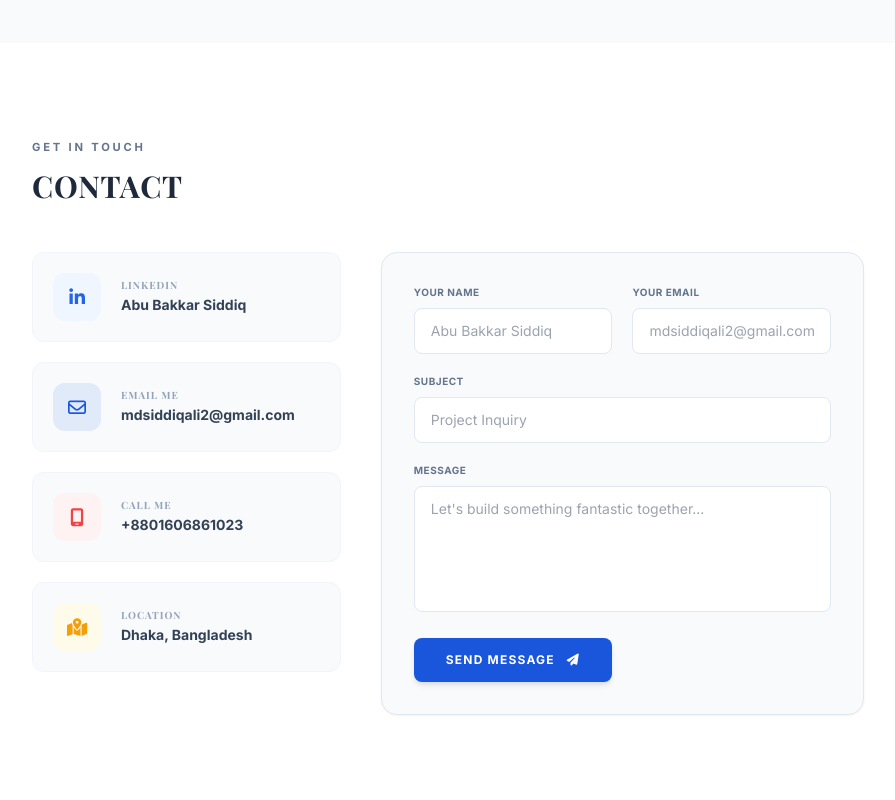
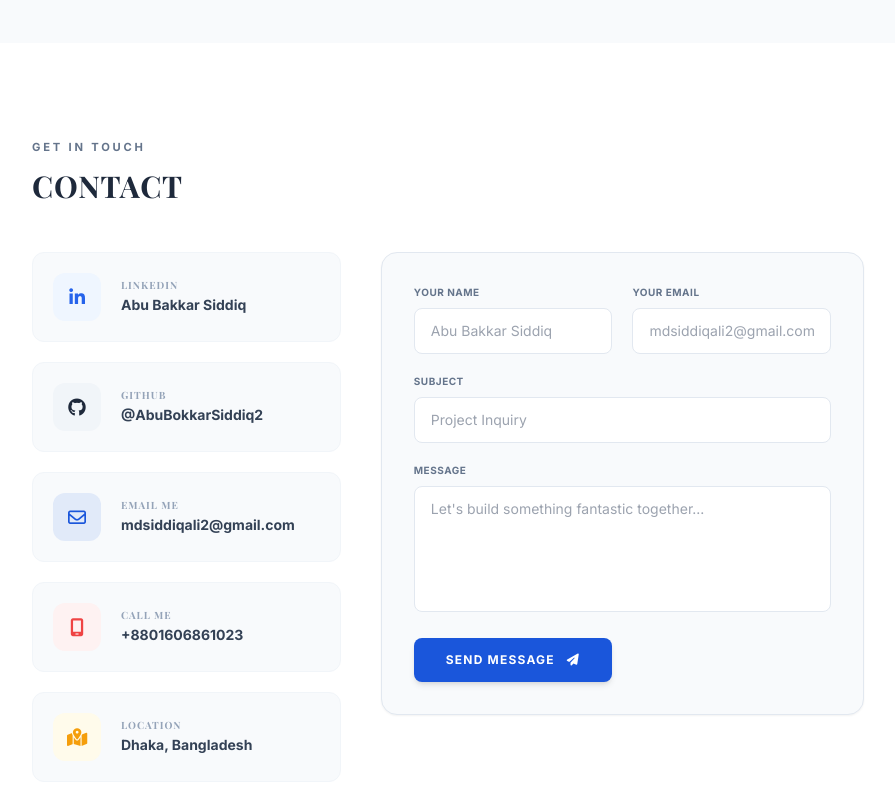
Before and after one commit to mdsiddiqali2-spec/Abubokkar, a plain HTML site: page index.html in a window 1280 px wide. Shown: the part 8788-9588 px from the top of the page, without its empty margins (336-1231 px from the left). Drawn offline with nearby package versions, Linux system fonts and the light colour scheme; a web font is replaced by a local one.

Commit message:
Add professional GitHub profile to contact section

```diff
--- a/index.html
+++ b/index.html
@@ -579,6 +579,10 @@
                         <div class="w-12 h-12 rounded-xl bg-blue-50 text-blue-600 flex items-center justify-center text-lg shrink-0"><i class="fa-brands fa-linkedin-in"></i></div>
                         <div><h4 class="text-[10px] uppercase tracking-widest text-slate-400 font-bold">LinkedIn</h4><p class="text-sm font-bold text-slate-700 mt-0.5">Abu Bakkar Siddiq</p></div>
                     </a>
+                    <a class="contact-card flex items-center gap-5 p-5 bg-offwhite rounded-xl border border-slate-100 hover:border-slate-300" href="https://github.com/AbuBokkarSiddiq2" target="_blank" rel="noopener noreferrer">
+                        <div class="w-12 h-12 rounded-xl bg-slate-100 text-slate-800 flex items-center justify-center text-lg shrink-0"><i class="fa-brands fa-github"></i></div>
+                        <div><h4 class="text-[10px] uppercase tracking-widest text-slate-400 font-bold">GitHub</h4><p class="text-sm font-bold text-slate-700 mt-0.5">@AbuBokkarSiddiq2</p></div>
+                    </a>
                     <a class="contact-card flex items-center gap-5 p-5 bg-offwhite rounded-xl border border-slate-100 hover:border-primary/30" href="mailto:mdsiddiqali2@gmail.com">
                         <div class="w-12 h-12 rounded-xl bg-primary/10 text-primary flex items-center justify-center text-lg shrink-0"><i class="fa-regular fa-envelope"></i></div>
                         <div><h4 class="text-[10px] uppercase tracking-widest text-slate-400 font-bold">Email Me</h4><p class="text-sm font-bold text-slate-700 mt-0.5">mdsiddiqali2@gmail.com</p></div>
```
